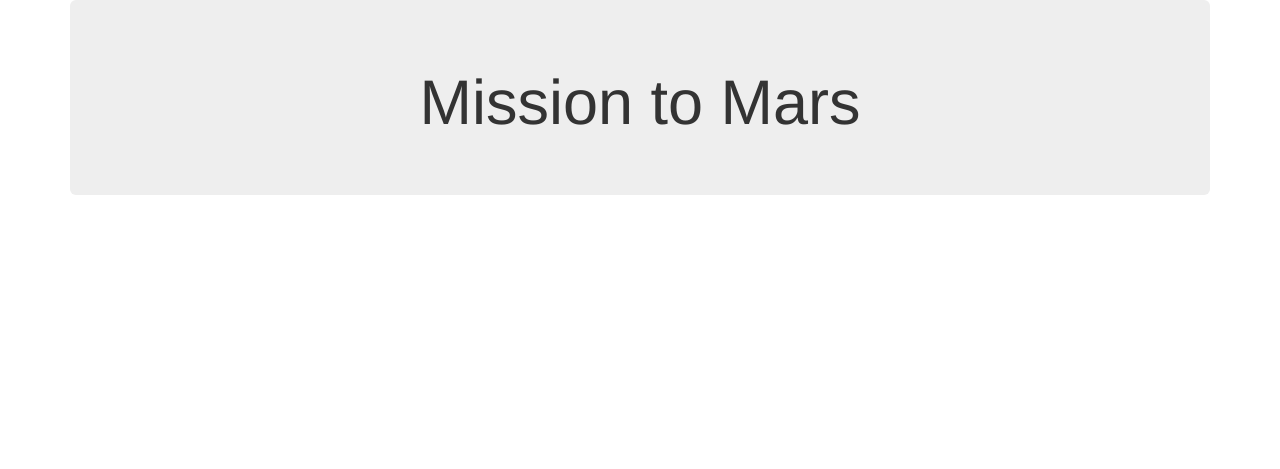
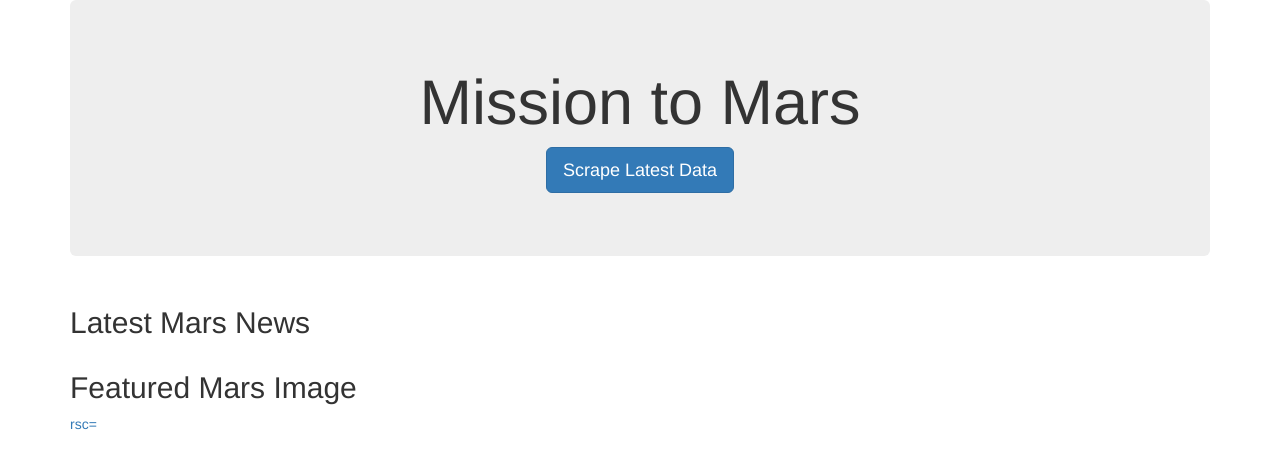
Before and after one commit to d-jimenez/Web-Scraping-Challenge, a Flask app: page / in a window 1280 px wide. Shown: the top 469 px of the page. Run offline with Flask 2, Linux system fonts and the light colour scheme; data that the repository does not hold is empty; some libraries are stand-ins or nearby versions.

Commit message:
Updated Flass App, scrape and html.

```diff
--- a/Mission_to_Mars/app.py
+++ b/Mission_to_Mars/app.py
@@ -1,14 +1,29 @@
-#Import necessary libraries
-from flask import Flask, render_template
+from flask import Flask, render_template, redirect
+from flask_pymongo import PyMongo
+import scrape_mars
 
-# Cretae instance of flask app
-app=Flask(__name__)
+app = Flask(__name__)
 
-#Create route that renedrs index.html template
+# Use flask_pymongo to set up mongo connection
+app.config["MONGO_URI"] = "mongodb://localhost:27017/mars_db"
+mongo = PyMongo(app)
+
+# Or set inline
+# mongo = PyMongo(app, uri="mongodb://localhost:27017/craigslist_app")
+
 @app.route("/")
-def echo():
-    return render_template("/index.html", text="Mission to Mars")
+def index():
+    mars = list(mongo.db.mars_collection.find())
+    return render_template("index.html", jinja_list=mars)
 
 
-if __name__=="__main__":
+@app.route("/scrape")
+def scraper():
+    mars = mongo.db.mars_collection
+    mars_data = scrape_mars.scrape()
+    mars.update({}, mars_data, upsert=True)
+    return redirect("/", code=302)
+
+
+if __name__ == "__main__":
     app.run(debug=True)
--- a/Mission_to_Mars/templates/index.html
+++ b/Mission_to_Mars/templates/index.html
@@ -13,8 +13,40 @@
   <div class="container">
 
     <div class="jumbotron text-center">
-      <!-- Render our data -->
-      <h1>{{ text }}</h1>
+      <h1>Mission to Mars</h1>
+      <p><a class="btn btn-primary btn-lg" href="/scrape" role="button">Scrape Latest Data</a></p>
+    </div>
+
+    <div class="row" id="MarsArticles">
+      <div class="col-md-12">
+        <h2 class="heading">Latest Mars News</h2>
+      </div>
+
+      <div class="col-md-12">
+        {% for item in jinja_list %}
+        <h3> {{item["Title"]}}</h3>
+        {% endfor %}
+      </div>
+
+      <div class="col-md-12">
+        {% for item in jinja_list %}
+        <p> {{item["Paragraph"]}}</p>
+        {% endfor %}
+      </div>
+    </div>
+
+    <div class="row" id="MarsArticles">
+
+      <div class="col-md-8">
+        <h2 class="heading">Featured Mars Image</h2>
+
+        <a>
+          rsc={% for item in jinja_list %}
+          <img src="{[item['FeaturedImage']}}" alt="Mars Featured Image"> </img>
+          {% endfor %}
+        </a>
+
+      </div>
     </div>
 
   </div>
```
Also changed, not shown: Mission_to_Mars/index.html (deleted, +0 -31 lines), Mission_to_Mars/scrape_mars.py (+6 -6 lines), 3 other files.
